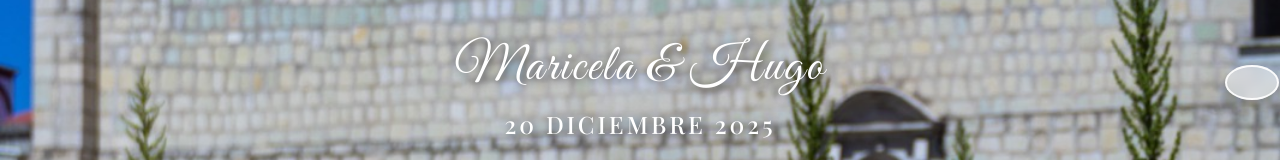
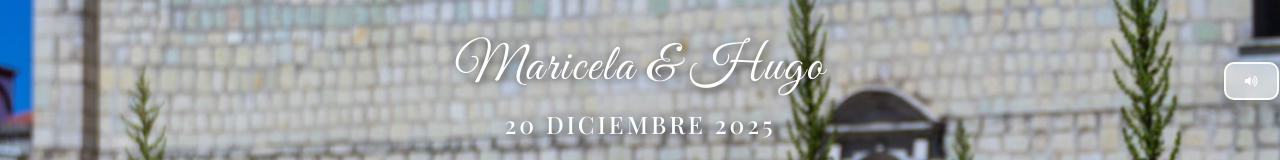
Before and after one commit to JosueUB51/myinvitacion, a React (Vite) app: page /invitacion/1 in a window 1280 px wide. Shown: the top 160 px of the page. Built offline with nearby package versions, Linux system fonts and the light colour scheme; no server answers.

Commit message:
feat: autoplay al tocar pantalla

```diff
--- a/src/Home.css
+++ b/src/Home.css
@@ -1589,13 +1589,15 @@ top: calc(3vh);   /* 🔥 usa el alto real del viewport */
   bottom: 700px;
   right: 1px;
   z-index: 99999;
+
   background: rgba(255, 255, 255, 0.45);
   backdrop-filter: blur(6px);
 
-  width: 35px;
-  height: 35px;
-
-  border-radius: 50%; /* 🔥 REDONDO PERFECTO */
+  /* 🔥 Forma rectangular elegante */
+  width: 55px;     /* ancho */
+  height: 38px;    /* alto */
+
+  border-radius: 10px;  /* ya NO es círculo */
 
   border: 2px solid rgba(255, 255, 255, 0.9);
 
@@ -1606,12 +1608,12 @@ top: calc(3vh);   /* 🔥 usa el alto real del viewport */
   cursor: pointer;
   transition: 0.3s ease;
 
-  font-size: 1.3rem;
+  /* 💥 Ícono más grande y más visible */
+  font-size: 1rem;
   color: #ffffff;
 
   box-shadow: 0 4px 10px rgba(0,0,0,0.25);
 }
-
 
 
 /* ===========================
```
